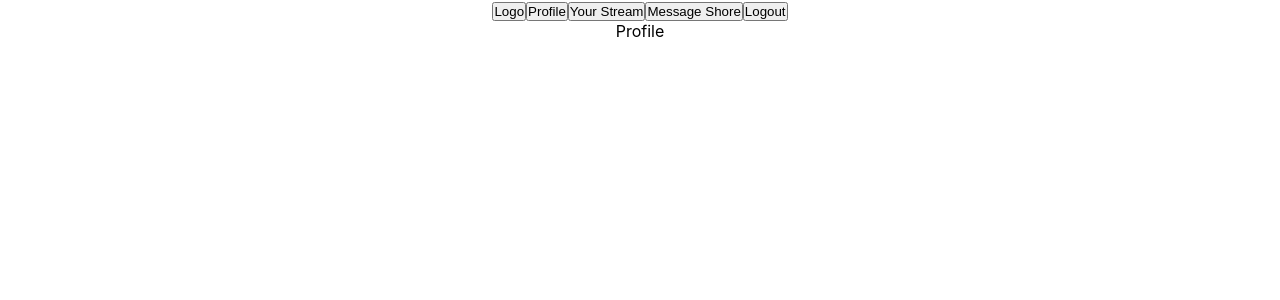
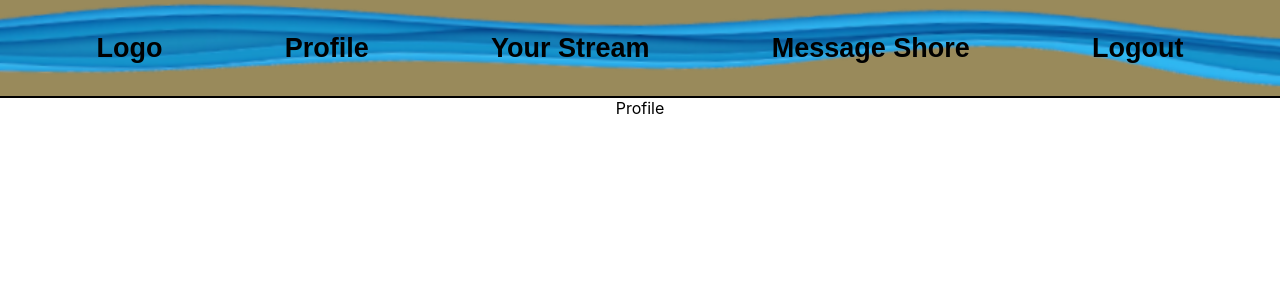
Before and after one commit to DannyHayek/time-capsule-client, a React (Create React App) app: page /profile in a window 1280 px wide. Shown: the top 300 px of the page. Built offline with nearby package versions, Linux system fonts and the light colour scheme.

Commit message:
Added styling to navbar

```diff
--- a/src/components/shared/Nav.jsx
+++ b/src/components/shared/Nav.jsx
@@ -6,32 +6,32 @@ const Nav = () => {
 
   return (
     <div>
-        <nav>
-            <button onClick={() => {
+        <nav className='flex space-evenly navbar'>
+            <button className='navBtn' onClick={() => {
             navigate("/");
             }}>
                 Logo
             </button>
 
-            <button onClick={() => {
+            <button className='navBtn' onClick={() => {
             navigate("/profile");
              }}>
                 Profile
             </button>
 
-            <button onClick={() => {
+            <button className='navBtn' onClick={() => {
             navigate("/userStream");
              }}>
                 Your Stream
             </button>
 
-            <button onClick={() => {
+            <button className='navBtn' onClick={() => {
             navigate("/messageShore");
              }}>
                 Message Shore
             </button>
 
-            <button onClick={() => {
+            <button className='navBtn' onClick={() => {
             navigate("/authPage");
              }}>
                 Logout
--- a/src/pages/global.css
+++ b/src/pages/global.css
@@ -63,3 +63,28 @@
     background-color: rgb(202, 201, 201);
     cursor: pointer;
 }
+
+.navbar {
+    width: 100%;
+    height: 12dvh;
+    align-items: center;
+    background-color: #998A5B;
+    background-image: url(../assets/Logo/flowing-river.png);
+    background-repeat: no-repeat;
+    background-position: center top;
+    background-size: cover;
+    border-bottom: 2px solid black;
+}
+
+.navBtn {
+    background: none;
+    font-weight: bold;
+    border: none;
+    font-size: calc(22px + 0.390625vw);
+    margin: 2%;
+}
+
+.navBtn:hover {
+    text-decoration: underline;
+    cursor: pointer;
+}
```
Also changed, not shown: src/assets/Logo/flowing-river.png.
